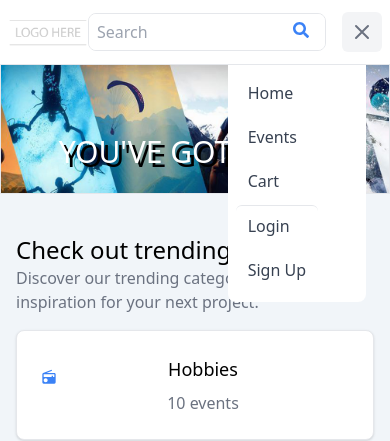
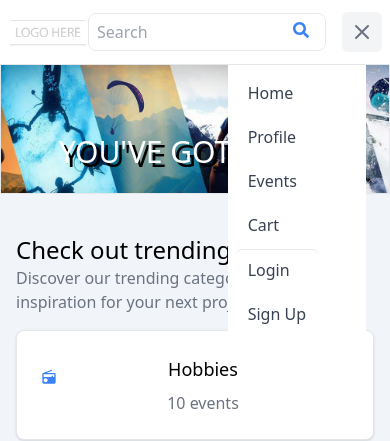
Before and after one commit to abbassays/event-brite, a Next.js app: page / in a window 390 px wide. Both pictures are taken after a click on the button 362 px from the left and 32 px from the top of the page. Shown: the top 441 px of the page. Built offline with nearby package versions, Linux system fonts and the light colour scheme.

Commit message:
fixed navbar

```diff
--- a/components/UI/Navbar/Navbar.tsx
+++ b/components/UI/Navbar/Navbar.tsx
@@ -40,7 +40,7 @@ const listItems = [
 function Navbar() {
   const router = useRouter();
   const [menuOpen, setMenuOpen] = useState<boolean>(false);
-  const [isLoggedIn, setIsLoggedIn] = useState<boolean>(false);
+  const [isAdmin, setIsAdmin] = useState<boolean>(false);
 
   const isAdminRoute = () => {
     return router.pathname.startsWith("/admin");
@@ -48,7 +48,7 @@ function Navbar() {
 
   useEffect(() => {
     if (router.isReady) {
-      setIsLoggedIn(isAdminRoute());
+      setIsAdmin(isAdminRoute());
     }
   }, [router]);
 
@@ -56,6 +56,11 @@ function Navbar() {
     {
       name: "Home",
       link: "/",
+    },
+    // This will be shown if the user is logged in
+    {
+      name: "Profile",
+      link: "/profile",
     },
     {
       name: "Events",
@@ -137,7 +142,28 @@ function Navbar() {
           </div>
 
           <div className="hidden lg:ml-6 lg:flex lg:items-center">
-            {navbarItems.map((item, index) => (
+            {isAdmin
+              ? navbarItems
+                  .filter(
+                    (item) => item.name !== "Events" && item.name !== "Cart"
+                  )
+                  .map((item, index) => (
+                    <p
+                      key={index}
+                      className={`px-6 py-2 text-lg transition-colors
+                  ${
+                    router.pathname === item.link
+                      ? "text-blue-600 font-bold underline underline-offset-4"
+                      : "text-blue-500 hover:text-blue-600"
+                  }
+                `}
+                    >
+                      <Link href={item.link}>{item.name}</Link>
+                    </p>
+                  ))
+              : navbarItems
+                  .filter((item) => item.name !== "Profile")
+                  .map((item, index) => (
                     <p
                       key={index}
                       className={`px-6 py-2 text-lg transition-colors
@@ -151,12 +177,12 @@ function Navbar() {
                       <Link href={item.link}>{item.name}</Link>
                     </p>
                   ))}
-            {isLoggedIn && <AdminDropDown items={createItems} name="Create" />}
-            {isLoggedIn && <AdminDropDown items={listItems} name="View" />}
+            {isAdmin && <AdminDropDown items={createItems} name="Create" />}
+            {isAdmin && <AdminDropDown items={listItems} name="View" />}
           </div>
 
           <div className=" lg:flex justify-between space-x-4 hidden ">
-            {isLoggedIn ? (
+            {isAdmin ? (
               <Button variant="secondary" onClick={handleLogout}>
                 Logout
               </Button>
@@ -188,7 +214,7 @@ function Navbar() {
               <Link href={item.link}>{item.name}</Link>
             </p>
           ))}
-          {isLoggedIn ? (
+          {isAdmin ? (
             <>
               <AdminDropDown items={createItems} name="Create" />
               <AdminDropDown items={listItems} name="View" />
```
Lines whose indentation alone changed are shown as unchanged.
